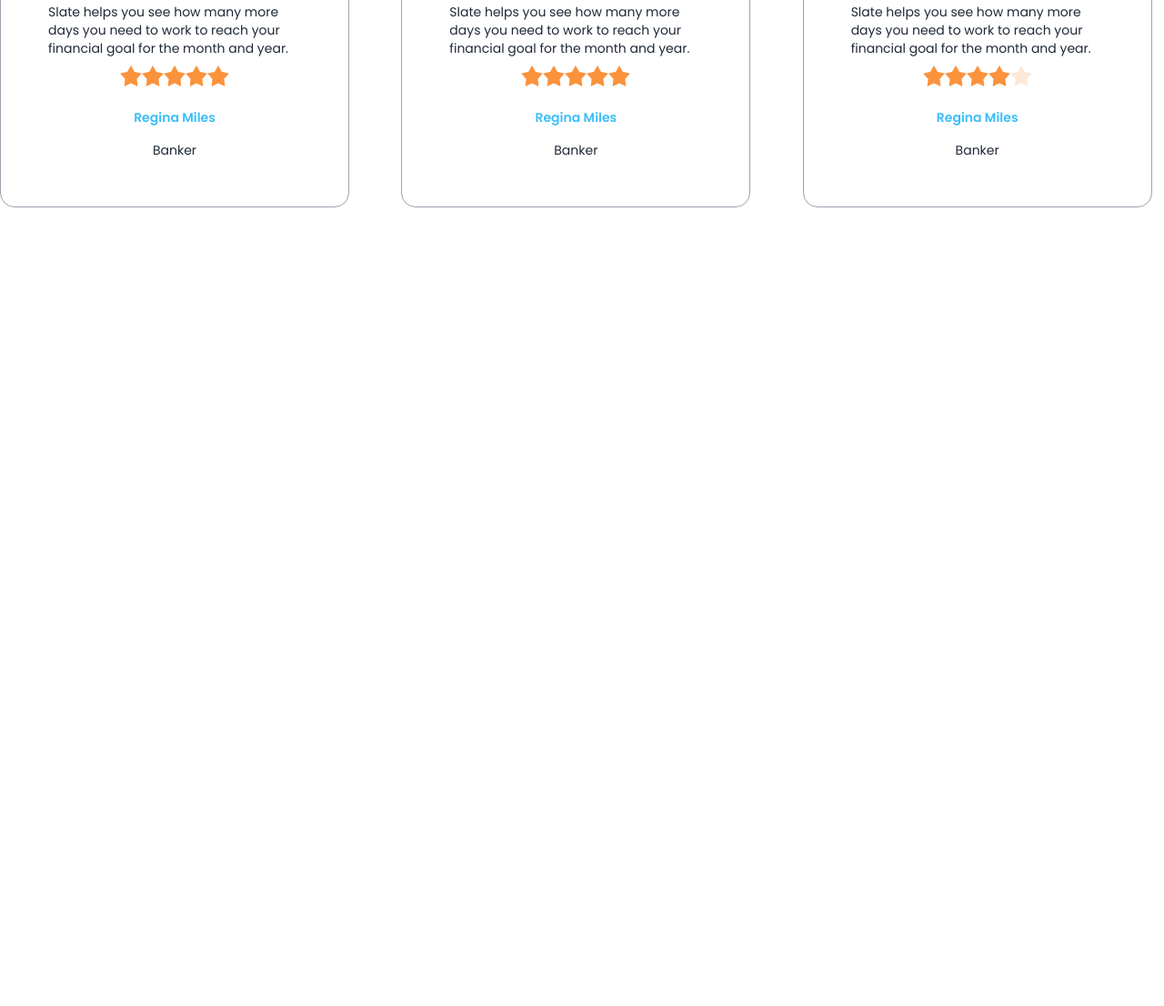
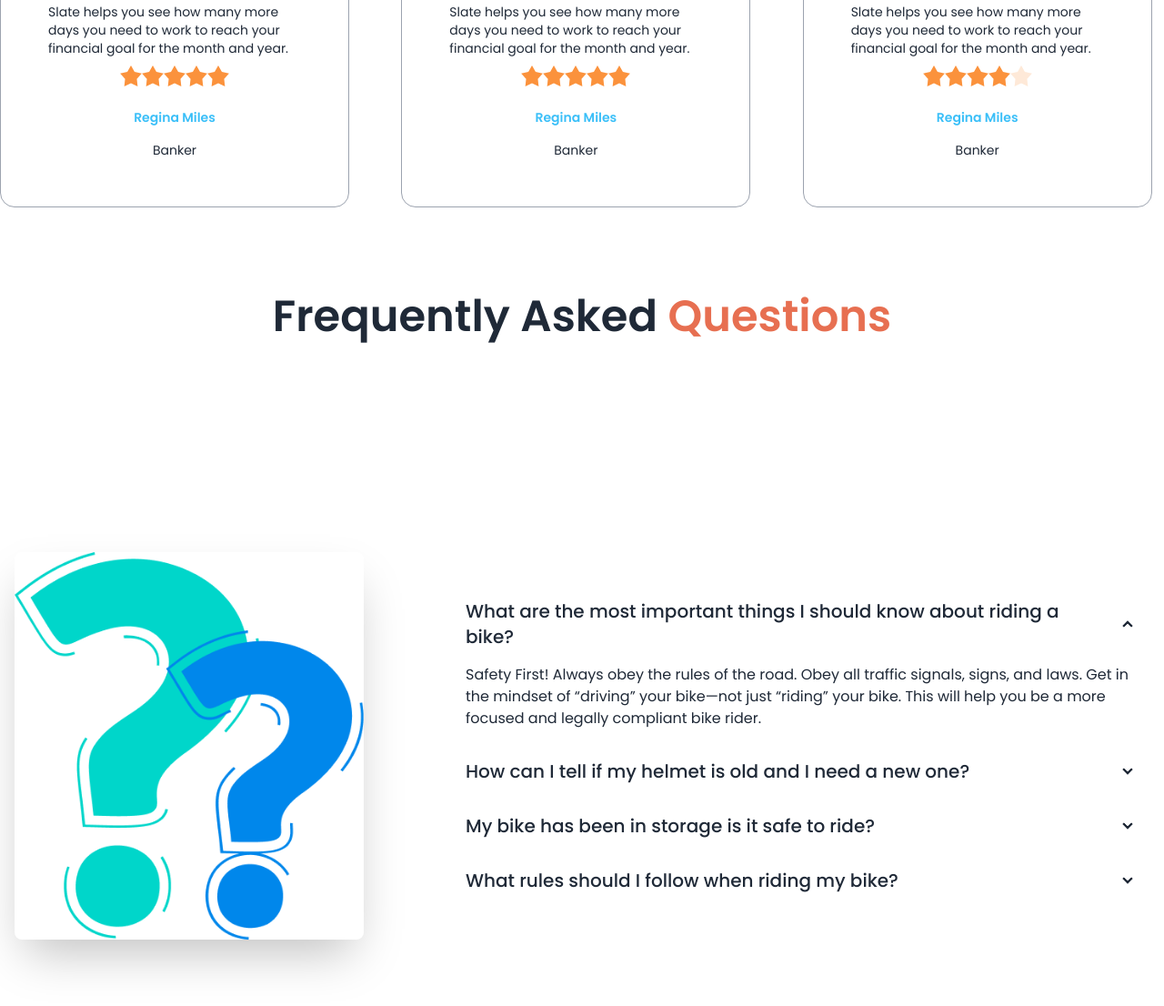
Before and after one commit to ZarinTasminSejuti/Biker-Zone-Site, a plain HTML site: page index.html in a window 1280 px wide. Shown: the part 1752-2858 px from the top of the page at 91% size. Before the commit the page ends 2076 px from the top, so only its background shows below. Drawn offline with nearby package versions, Linux system fonts and the light colour scheme.

Commit message:
completed questions section

```diff
--- a/index.html
+++ b/index.html
@@ -228,7 +228,7 @@
             <div class="grid gap-11 grid-cols-1 md:grid-cols-2 lg:grid-cols-3">
                 <!-- first review card -->
                 <div class="card card-compact w-96 bg-base-100 p-9 border border-gray-400">
-                    <figure><img class="w-36" src="/images/others/user-1.png" alt="Shoes" /></figure>
+                    <figure><img class="w-36" src="./images/others/user-1.png" alt="Shoes" /></figure>
                     <div class="card-body">
                       <p>Slate helps you see how
                         many more days you need
@@ -250,7 +250,7 @@
 
                 <!-- Second review card -->
                 <div class="card card-compact w-96 bg-base-100 p-9 border border-gray-400">
-                    <figure><img class="w-36" src="/images/others/user-2.png" alt="Shoes" /></figure>
+                    <figure><img class="w-36" src="./images/others/user-2.png" alt="Shoes" /></figure>
                     <div class="card-body">
                       <p>Slate helps you see how
                         many more days you need
@@ -272,7 +272,7 @@
 
                 <!-- third review card -->
                 <div class="card card-compact w-96 bg-base-100 p-9 border border-gray-400">
-                    <figure><img class="w-36" src="/images/others/user-3.png" alt="Shoes" /></figure>
+                    <figure><img class="w-36" src="./images/others/user-3.png" alt="Shoes" /></figure>
                     <div class="card-body">
                       <p>Slate helps you see how
                         many more days you need
@@ -292,8 +292,64 @@
                     </div>
                 </div>
             </div>
+        </section>
 
 
+        <!-- FAQ section -->
+        <section class="my-24">
+            <h3 class="text-5xl mb-12 font-semibold text-center">Frequently Asked <span class="text-bike-primary">Questions</span></h3>
+
+            <div class="hero min-h-screen">
+                <div class="hero-content flex-col lg:gap-24 lg:flex-row">
+                  <img src="./images/others/faq.png" class="w-3/4 max-w-sm rounded-lg shadow-2xl" />
+                  <div>
+                    <!-- first question -->
+                    <div class="collapse collapse-arrow ">
+                        <input type="radio" name="my-accordion-2" checked="checked" />
+                        <div class="collapse-title text-xl font-medium">
+                            What are the most important things I should
+                            know about riding a bike?
+                        </div>
+                        <div class="collapse-content">
+                          <p>Safety First! Always obey the rules of the road. Obey all traffic signals, signs, and laws. Get in the mindset of “driving” your bike—not just “riding” your bike. This will help you be a more focused and legally compliant bike rider. </p>
+                        </div>
+                      </div>
+                       <!-- Second question -->
+                      <div class="collapse collapse-arrow ">
+                        <input type="radio" name="my-accordion-2" />
+                        <div class="collapse-title text-xl font-medium">
+                            How can I tell if my helmet is old and I need a
+new one?
+                        </div>
+                        <div class="collapse-content">
+                          <p>Safety First! Always obey the rules of the road. Obey all traffic signals, signs, and laws. Get in the mindset of “driving” your bike—not just “riding” your bike. This will help you be a more focused and legally compliant bike rider. </p>
+                        </div>
+                      </div>
+
+                       <!-- third question -->
+                      <div class="collapse collapse-arrow ">
+                        <input type="radio" name="my-accordion-2" />
+                        <div class="collapse-title text-xl font-medium">
+                            My bike has been in storage is it safe to ride?
+                        </div>
+                        <div class="collapse-content">
+                          <p>Safety First! Always obey the rules of the road. Obey all traffic signals, signs, and laws. Get in the mindset of “driving” your bike—not just “riding” your bike. This will help you be a more focused and legally compliant bike rider. </p>
+                        </div>
+                      </div>
+
+                         <!-- fourth question -->
+                         <div class="collapse collapse-arrow ">
+                            <input type="radio" name="my-accordion-2" />
+                            <div class="collapse-title text-xl font-medium">
+                                What rules should I follow when riding my bike?
+                            </div>
+                            <div class="collapse-content">
+                              <p>Safety First! Always obey the rules of the road. Obey all traffic signals, signs, and laws. Get in the mindset of “driving” your bike—not just “riding” your bike. This will help you be a more focused and legally compliant bike rider. </p>
+                            </div>
+                          </div>
+                  </div>
+                </div>
+              </div>
 
         </section>
     </main>
```
